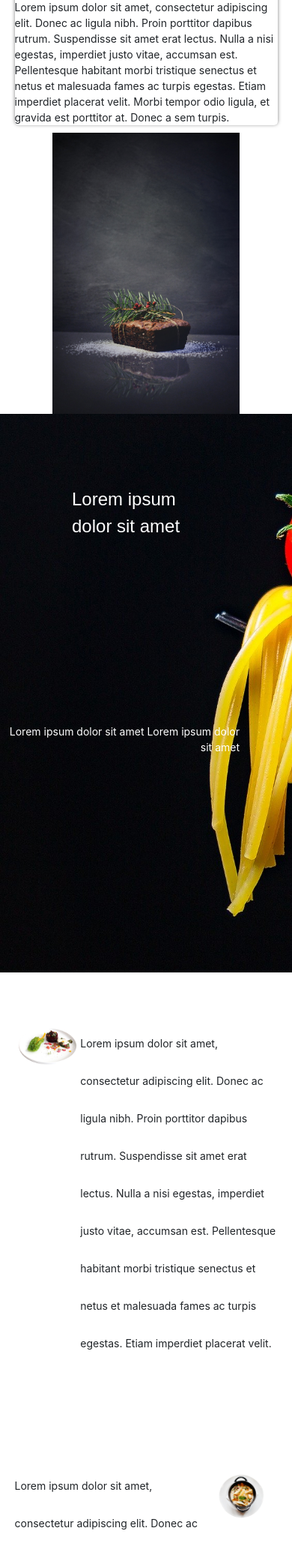
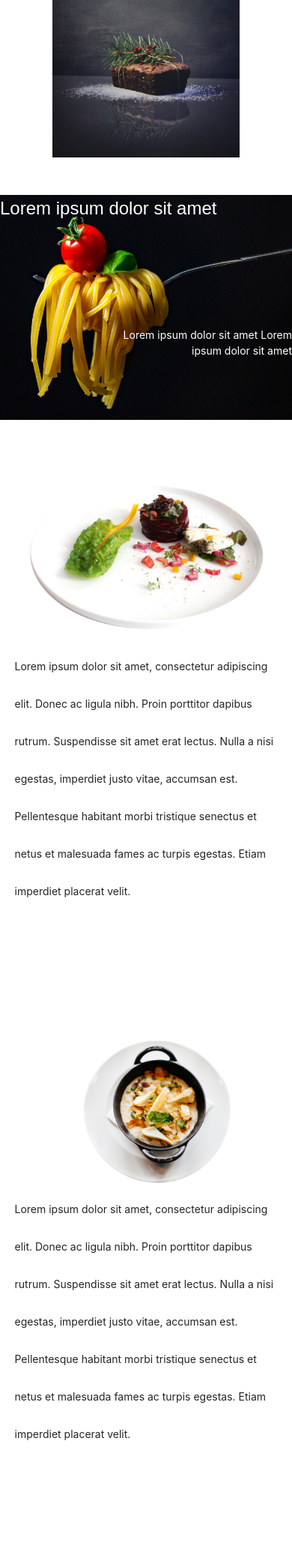
Before and after one commit to Prizilya/mspr-html, a PHP site: page / in a window 390 px wide. Shown: the part 1541-3615 px from the top of the page at 75% size. Run offline with PHP 8.4, Linux system fonts and the light colour scheme.

Commit message:
responsive

```diff
--- a/cours.php
+++ b/cours.php
@@ -14,7 +14,7 @@
         </div>
 
         <div class="cours-card">
-            <div style="width: 60%" class="right">
+            <div  class="right">
                 <div class="card">
                     <img src="public/images/card1.jpg" alt="">
                     <div class="card-body">
@@ -34,7 +34,7 @@
             </div>
 
             <div class="cours-card">
-                <div style="width: 60%" class="right">
+                <div  class="right">
                     <div class="card">
                         <img src="public/images/card1.jpg" alt="">
                         <div class="card-body">
@@ -54,7 +54,7 @@
                 </div>
 
                 <div class="cours-card">
-                    <div style="width: 60%" class="right">
+                    <div  class="right">
                         <div class="card">
                             <img src="public/images/card1.jpg" alt="">
                             <div class="card-body">
--- a/index.php
+++ b/index.php
@@ -14,7 +14,7 @@
     </div>
 </section>
 
-<section id="home-presentation">
+<section id="home-presentation" >
     <div class="container">
         <div class="grid-3">
 
--- a/resources/sass/layout/_footer.scss
+++ b/resources/sass/layout/_footer.scss
@@ -1,4 +1,8 @@
 #footer {
    background-color: black;
    color: white;
+  padding: 20px;
+   p{
+      text-align: center;
+   }
 }
--- a/resources/sass/pages/_cours.scss
+++ b/resources/sass/pages/_cours.scss
@@ -17,7 +17,12 @@
     }
   }
 }
+.right{
+  width: 60%;
+}
 
 @media screen and (min-width: 1200px) {
-  width:100%;
+  .right{
+
+  }
 }
--- a/resources/sass/pages/_home.scss
+++ b/resources/sass/pages/_home.scss
@@ -19,6 +19,7 @@
 }
 
 #home-presentation {
+ margin-bottom: 50px;
   .carte {
     background-color: #FFF;
     border-radius: 5px;
@@ -77,7 +78,52 @@
   }
 }
 
-@media screen and (max-width: 1200px) {
+@media screen and (max-width: 1000px) {
+
+  #home-jumbotron {
+    background-position: center;
+    object-fit: cover;
+    height: 300px;
+
+  h1{
+    padding: 0;
+    margin: 0;
+    font-size: 30px;
+
+  }
+    .button-box {
+      margin-left: 20px;
+      margin-top: 20px;
+    }
+
+  }
 
 
-}
+
+
+      #premium {
+        background-position: center;
+        object-fit: cover;
+        height: 300px;
+
+      }
+  #premium h2{
+    padding: 0;
+
+  }
+  #premium p{
+    padding-right: 0;
+    margin-left: 40%;
+    margin-top: 10em;
+  }
+
+  #description {
+    padding: 5em 0;
+
+
+    img {
+      width: 100%;
+    }
+
+
+  }}
```
Also changed, not shown: public/css/app.css, 1 other file.
